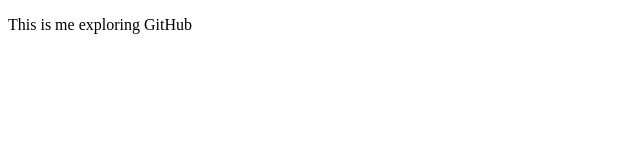
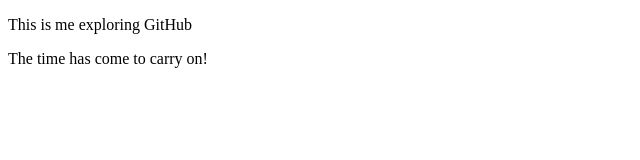
Before and after one commit to thomasking135/sprint-1-worskop, a plain HTML site: page index.html in a window 1280 px wide. Shown: the whole page, without its empty margins (0-640 px from the left). Drawn offline with Linux system fonts and the light colour scheme.

Commit message:
Update index.html
Descript

```diff
--- a/index.html
+++ b/index.html
@@ -12,6 +12,9 @@
     <body>
         <p>This is me exploring GitHub</p>
 
+
+    The time has come to carry on!
+
         <script src="" async defer></script>
     </body>
 </html>
```
